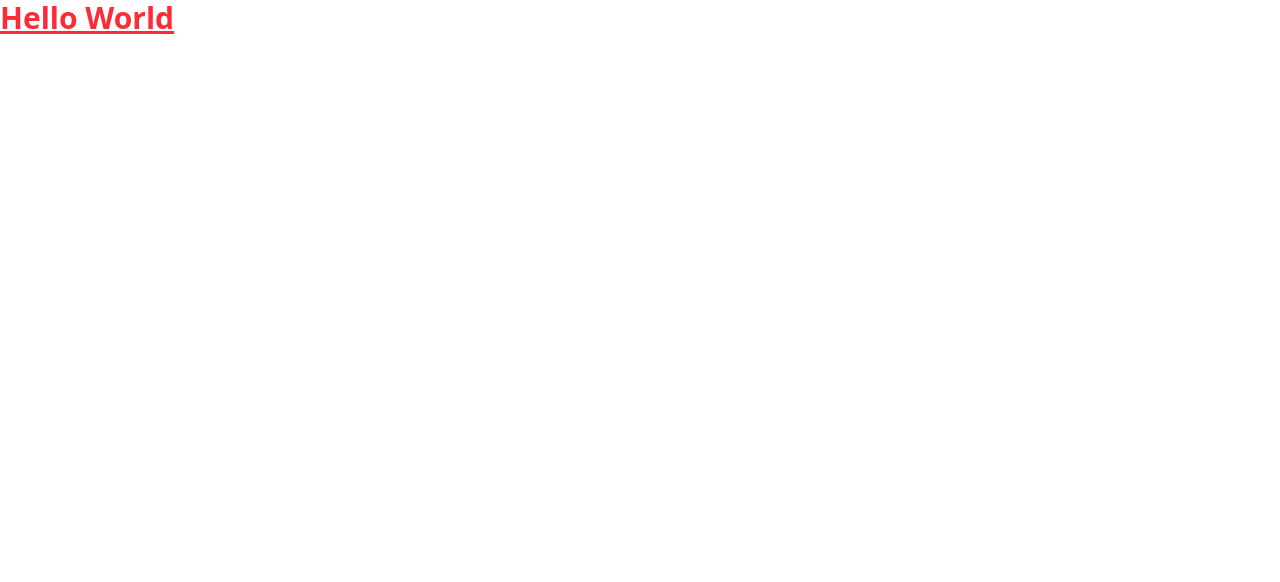
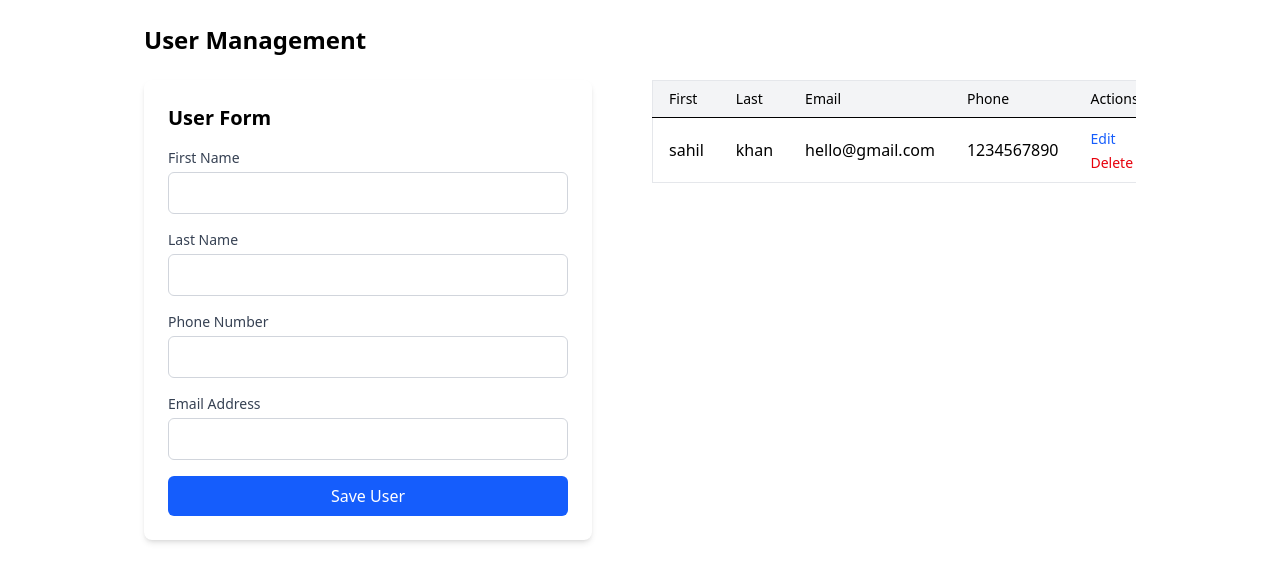
Before and after one commit to sahil-ahmd/react-schema-crud-manager, a React (Vite) app: page / in a window 1280 px wide. Shown: the top 582 px of the page. Built offline with nearby package versions, Linux system fonts and the light colour scheme; data requests are answered from the project's data file.

Commit message:
feat: creating dynamic user list table

```diff
--- a/db.json
+++ b/db.json
@@ -1,3 +1,11 @@
 {
-  "users": []
+  "users": [
+    {
+      "id": "2685",
+      "firstName": "sahil",
+      "lastName": "khan",
+      "phone": "1234567890",
+      "email": "hello@gmail.com"
+    }
+  ]
 }
--- a/src/App.tsx
+++ b/src/App.tsx
@@ -1,10 +1,11 @@
 import './App.css'
+import Home from './pages/Home'
 
 function App() {
 
   return (
     <>
-     <h1 className='text-3xl font-bold underline text-red-500'>Hello World</h1>
+     <Home />
     </>
   )
 }
--- /dev/null
+++ b/src/components/UserList.tsx
@@ -0,0 +1,88 @@
+import type { User } from "../types/user";
+
+interface Props {
+  users: User[];
+  onDelete: (id: number) => void;
+  onEdit: (user: User) => void;
+}
+
+export default function UserList({
+  users,
+  onDelete,
+  onEdit,
+}: Props) {
+  return (
+    <div className="overflow-x-auto">
+      <table className="min-w-full border border-gray-200 rounded-lg">
+        <thead className="bg-gray-100">
+          <tr>
+            <th className="px-4 py-2 text-left text-sm font-medium">
+              First
+            </th>
+            <th className="px-4 py-2 text-left text-sm font-medium">
+              Last
+            </th>
+            <th className="px-4 py-2 text-left text-sm font-medium">
+              Email
+            </th>
+            <th className="px-4 py-2 text-left text-sm font-medium">
+              Phone
+            </th>
+            <th className="px-4 py-2 text-left text-sm font-medium">
+              Actions
+            </th>
+          </tr>
+        </thead>
+
+        <tbody>
+          {users.length === 0 && (
+            <tr>
+              <td
+                colSpan={5}
+                className="text-center text-gray-500 py-6"
+              >
+                No users found
+              </td>
+            </tr>
+          )}
+
+          {users.map((user) => (
+            <tr
+              key={user.id}
+              className="border-t hover:bg-gray-50"
+            >
+              <td className="px-4 py-2">
+                {user.firstName}
+              </td>
+              <td className="px-4 py-2">
+                {user.lastName}
+              </td>
+              <td className="px-4 py-2">
+                {user.email}
+              </td>
+              <td className="px-4 py-2">
+                {user.phone}
+              </td>
+              <td className="px-4 py-2 space-x-2">
+                <button
+                  onClick={() => onEdit(user)}
+                  className="text-blue-600 hover:underline text-sm"
+                >
+                  Edit
+                </button>
+                <button
+                  onClick={() =>
+                    user.id && onDelete(user.id)
+                  }
+                  className="text-red-600 hover:underline text-sm"
+                >
+                  Delete
+                </button>
+              </td>
+            </tr>
+          ))}
+        </tbody>
+      </table>
+    </div>
+  );
+}
--- /dev/null
+++ b/src/pages/Home.tsx
@@ -0,0 +1,93 @@
+import { useEffect, useState } from "react";
+import UserForm from "../components/UserForm";
+import UserList from "../components/UserList";
+import type { User } from "../types/user";
+import {
+  getUsers,
+  createUser,
+  updateUser,
+  deleteUser,
+} from "../api/userApi";
+
+export default function Home() {
+  const [users, setUsers] = useState<User[]>([]);
+  const [editingUser, setEditingUser] = useState<User | undefined>();
+  const [loading, setLoading] = useState(false);
+  const [error, setError] = useState("");
+
+  const fetchUsers = async () => {
+    try {
+      setLoading(true);
+      const res = await getUsers();
+      setUsers(res.data);
+    } catch {
+      setError("Failed to load users");
+    } finally {
+      setLoading(false);
+    }
+  };
+
+  useEffect(() => {
+    fetchUsers();
+  }, []);
+
+  const handleSubmit = async (user: User) => {
+    try {
+      setLoading(true);
+      if (editingUser?.id) {
+        await updateUser(editingUser.id, user);
+        setEditingUser(undefined);
+      } else {
+        await createUser(user);
+      }
+      fetchUsers();
+    } catch {
+      setError("Failed to save user");
+    } finally {
+      setLoading(false);
+    }
+  };
+
+  const handleDelete = async (id: number) => {
+    try {
+      setLoading(true);
+      await deleteUser(id);
+      fetchUsers();
+    } catch {
+      setError("Failed to delete user");
+    } finally {
+      setLoading(false);
+    }
+  };
+
+  return (
+    <div className="max-w-5xl mx-auto px-4 py-6">
+      <h1 className="text-2xl font-bold mb-6">
+        User Management
+      </h1>
+
+      {error && (
+        <p className="text-red-600 mb-4">{error}</p>
+      )}
+
+      <div className="grid md:grid-cols-2 gap-6">
+        <UserForm
+          onSubmit={handleSubmit}
+          defaultValues={editingUser}
+        />
+
+        <div>
+          {loading ? (
+            <p className="text-gray-500">Loading...</p>
+          ) : (
+            <UserList
+              users={users}
+              onDelete={handleDelete}
+              onEdit={setEditingUser}
+            />
+          )}
+        </div>
+      </div>
+    </div>
+  );
+}
```
